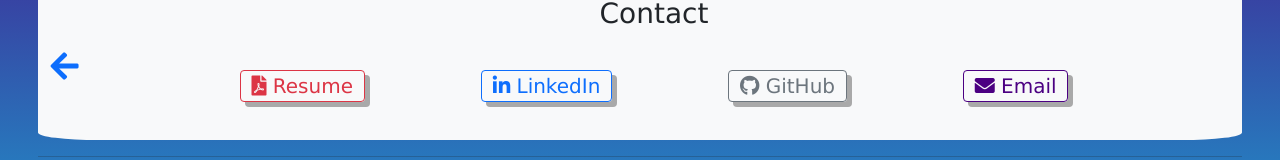
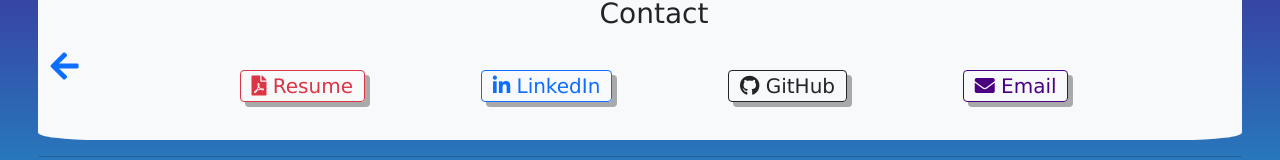
Before and after one commit to Abhiek187/abhiek187.github.io, a React (Create React App) app: page /contact in a window 1280 px wide. Shown: the part 214-374 px from the top of the page. Built offline with nearby package versions, Linux system fonts and the light colour scheme.

Commit message:
Make the github and email buttons pop out more

```diff
--- a/src/scss/Contact.scss
+++ b/src/scss/Contact.scss
@@ -35,3 +35,20 @@
 .contact-email:focus {
   box-shadow: 0 0 0 0.25rem rgba(75, 0, 130, 0.5); /* indigo = #4B0082 */
 }
+
+$indigo-400: #8540f5;
+
+.contact-email.dark {
+  color: $indigo-400;
+  border-color: $indigo-400;
+}
+
+.contact-email.dark:hover {
+  color: black;
+  background-color: $indigo-400;
+  border-color: $indigo-400;
+}
+
+.contact-email.dark:focus {
+  box-shadow: 0 0 0 0.25rem rgba(133, 64, 245, 0.5);
+}
--- a/src/tsx/App.tsx
+++ b/src/tsx/App.tsx
@@ -161,7 +161,7 @@ const App: React.FC<RouteComponentProps> = ({ location }) => {
               <Projects onClickLink={setSlider} isDarkMode={isDarkMode} />
             </Route>
             <Route path={`${process.env.PUBLIC_URL}/contact`}>
-              <Contact onClickLink={setSlider} />
+              <Contact onClickLink={setSlider} isDarkMode={isDarkMode} />
             </Route>
             {/* Ignore paths that take you to other repos, otherwise redirect to error page */}
             <Route>
--- a/src/tsx/Contact.tsx
+++ b/src/tsx/Contact.tsx
@@ -4,7 +4,11 @@ import { Link } from "react-router-dom";
 import "../scss/Contact.scss";
 import { OnClickProp } from "./App";
 
-const Contact: React.FC<OnClickProp> = ({ onClickLink }) => {
+type ContactProps = OnClickProp & {
+  isDarkMode: boolean;
+};
+
+const Contact: React.FC<ContactProps> = ({ onClickLink, isDarkMode }) => {
   useEffect(() => {
     document.title = "Abhishek Chaudhuri - Contact";
     document.querySelector(".links-about")?.classList.remove("active");
@@ -43,7 +47,9 @@ const Contact: React.FC<OnClickProp> = ({ onClickLink }) => {
             <i className="fab fa-linkedin-in" /> LinkedIn
           </a>
           <a
-            className="contact-github btn btn-outline-secondary"
+            className={`contact-github btn btn-outline-${
+              isDarkMode ? "light" : "dark"
+            }`}
             href="https://github.com/abhiek187"
             target="_blank"
             rel="noopener noreferrer"
@@ -52,7 +58,7 @@ const Contact: React.FC<OnClickProp> = ({ onClickLink }) => {
           </a>
           {/* Opens default email program */}
           <a
-            className="contact-email btn"
+            className={`contact-email btn ${isDarkMode ? "dark" : ""}`}
             href="mailto:achaudhuri2011@yahoo.com"
             target="_top"
           >
```
